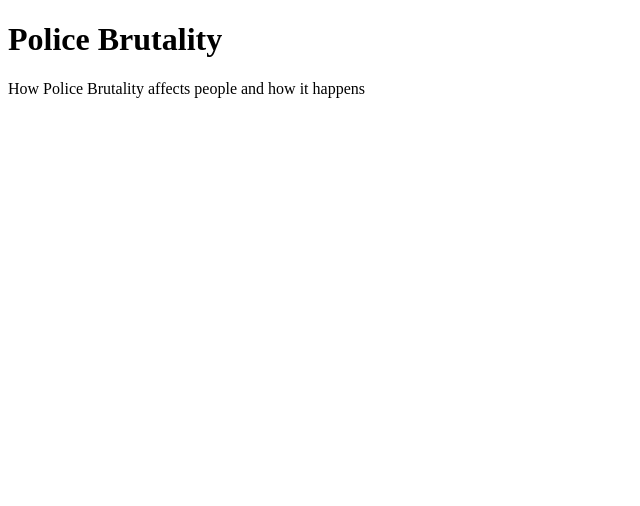
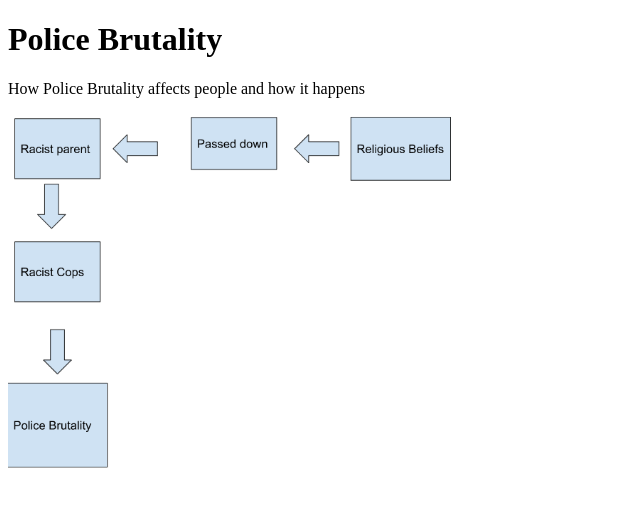
Before and after one commit to HtmlCam/animation, a plain HTML site: page index.html in a window 1280 px wide. Shown: the whole page, without its empty margins (0-640 px from the left). Drawn offline with Linux system fonts and the light colour scheme.

Commit message:
Update index.html

```diff
--- a/index.html
+++ b/index.html
@@ -13,6 +13,6 @@
   	<p>
     How Police Brutality affects people and how it happens
 </p>
-
+<img src="box-and-arrow-model.png" alt="Box and Arrow Model of Our Issue" width="450">
   </body>
 </html>
```
